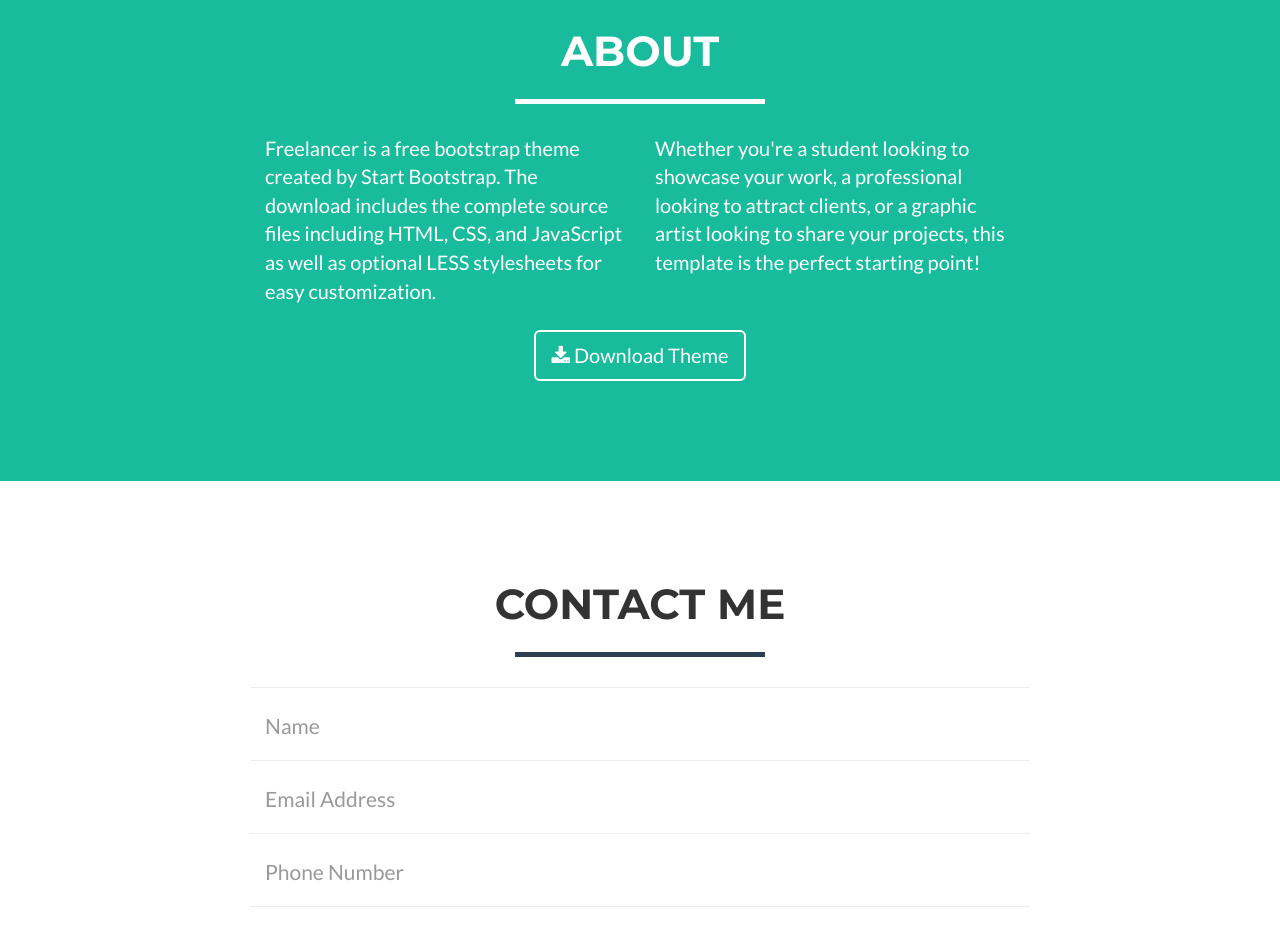
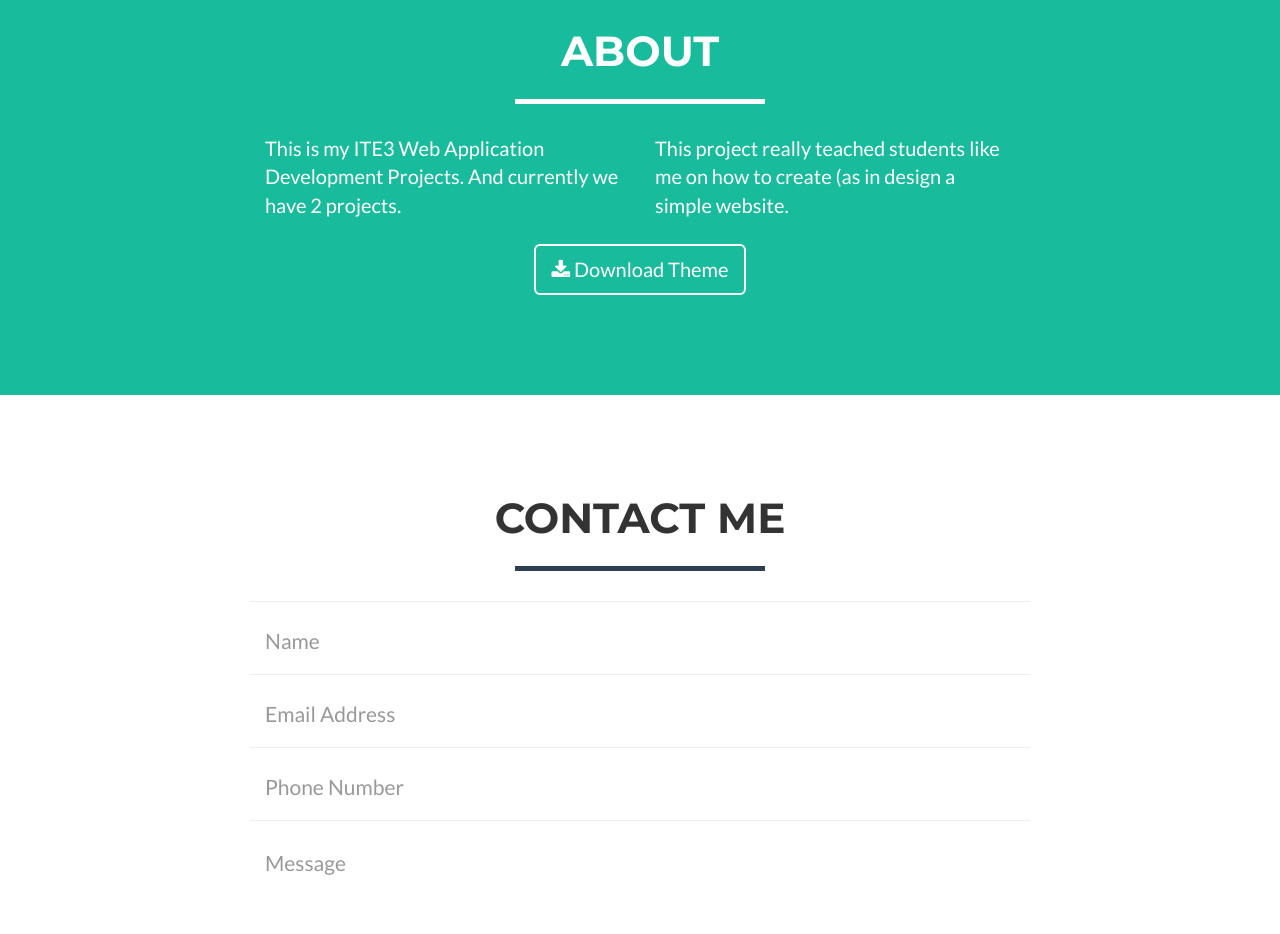
Before and after one commit to rodarodolfo/rodarodolfo.github.io, a website: page index.html in a window 1280 px wide. Shown: the part 1900-2834 px from the top of the page. Drawn offline with nearby package versions, Linux system fonts and the light colour scheme.

Commit message:
Update index.html

```diff
--- a/index.html
+++ b/index.html
@@ -134,10 +134,10 @@
             </div>
             <div class="row">
                 <div class="col-lg-4 col-lg-offset-2">
-                    <p>Freelancer is a free bootstrap theme created by Start Bootstrap. The download includes the complete source files including HTML, CSS, and JavaScript as well as optional LESS stylesheets for easy customization.</p>
+                    <p>This is my ITE3 Web Application Development Projects. And currently we have 2 projects.</p>
                 </div>
                 <div class="col-lg-4">
-                    <p>Whether you're a student looking to showcase your work, a professional looking to attract clients, or a graphic artist looking to share your projects, this template is the perfect starting point!</p>
+                    <p>This project really teached students like me on how to create (as in design a simple website.</p>
                 </div>
                 <div class="col-lg-8 col-lg-offset-2 text-center">
                     <a href="#" class="btn btn-lg btn-outline">
```
